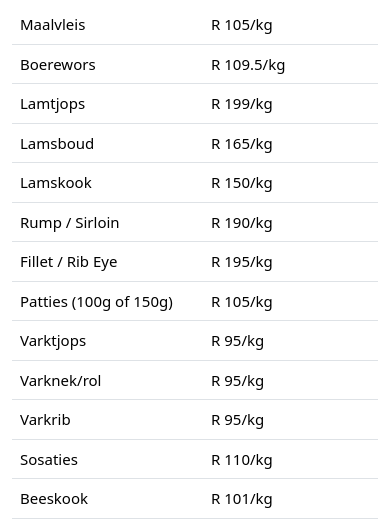
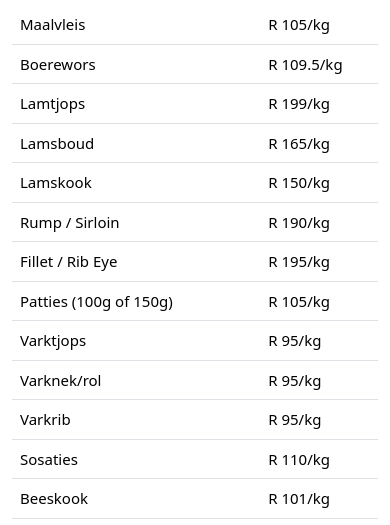
Before and after one commit to ShadowDragon15/VS, a plain HTML site: page index.html in a window 390 px wide. Shown: the part 298-823 px from the top of the page. Drawn offline with nearby package versions, Linux system fonts and the light colour scheme.

Commit message:
Update style.css

```diff
--- a/style.css
+++ b/style.css
@@ -9,11 +9,12 @@ h2 {
     color: rgb(53, 52, 52);
 }
 
+
 .first-lead {
     color: rgb(53, 52, 52);
   }
 
-  .copyright {
+.copyright {
     color: rgb(69, 69, 69); ;
   }
 
@@ -23,11 +24,33 @@ h2 {
 
 .price {
     text-align: left;
-    width: 175px;
+    width: 40%;
+}
+
+td.price {
+    padding-left: 150px;
 }
 
 
 
+
+
+@media (max-width:992px) {
+    td.price {
+        padding-left: 100px;
+    }
+}
+@media (max-width:768px) {
+    td.price {
+        padding-left: 50px;
+    }
+}
+
+@media (max-width:524px) {
+    td.price {
+        padding-left: 25px;
+    }
+}
 @media (max-width:500px) {
     .table {
         font-size: 15px;
@@ -44,4 +67,10 @@ h2 {
     .copyright {
         font-size: 10px;
     }
+   .price {
+    width: 30%
+   }
+   td.price {
+    padding-left: 0px;
 }
+}
```
